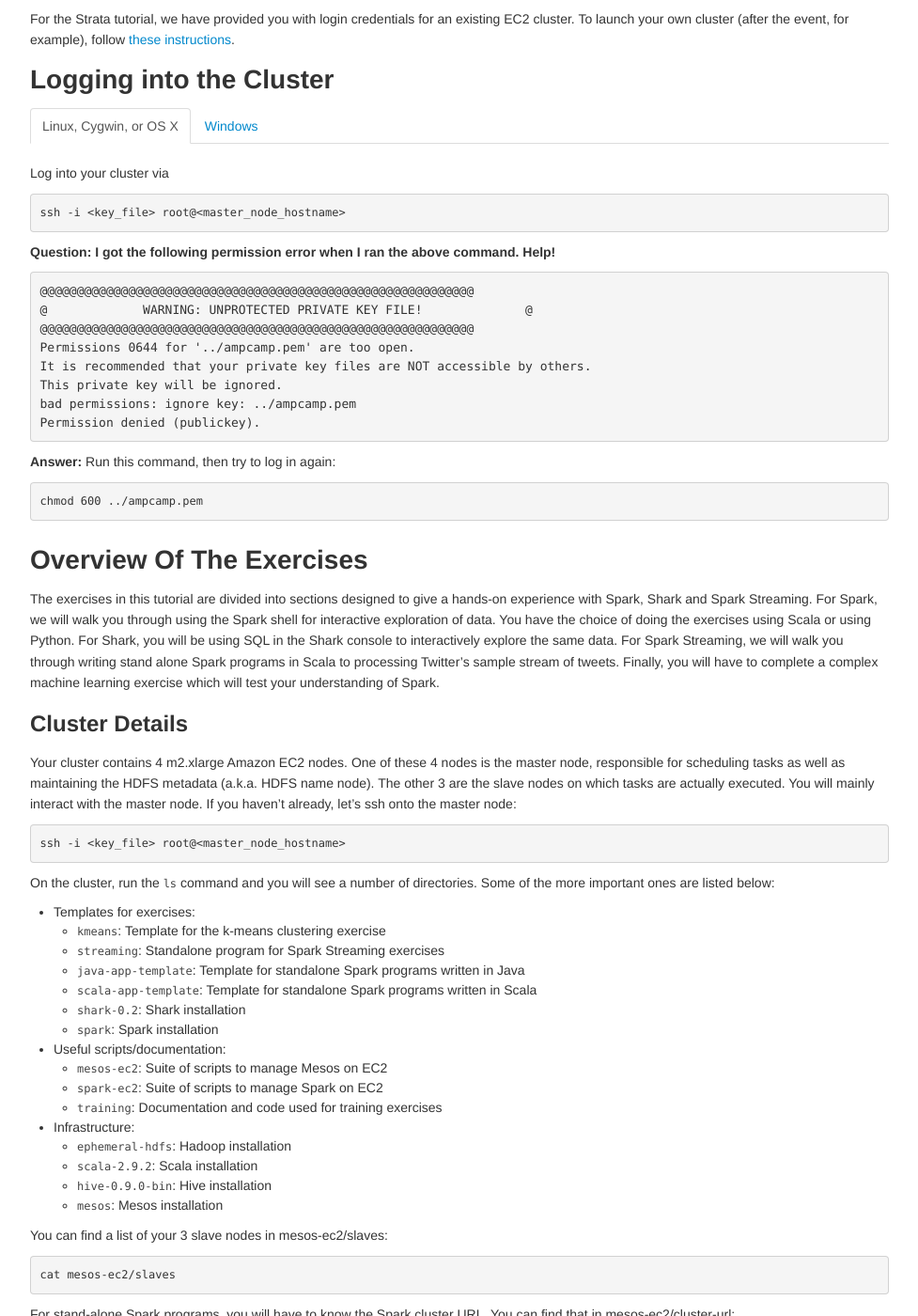
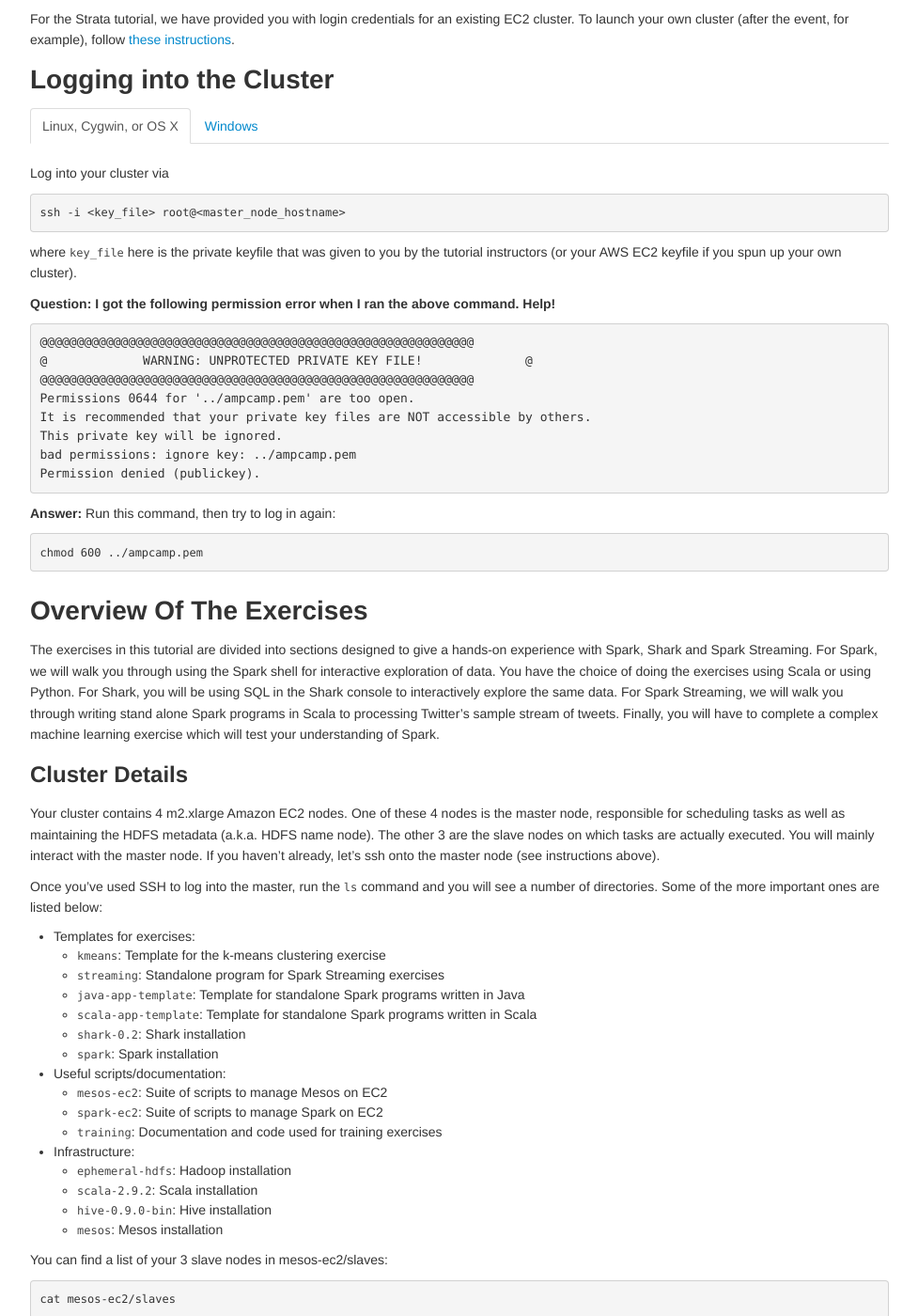
Before and after one commit to databricks/spark-training, a Jekyll site: the page built from strata_2013/index.md, in a window 1280 px wide and 1400 px high, scrolled down 757 px. Shown: the whole window at 94% size, without its empty margins (151-1128 px from the left). Built offline with Jekyll 4.4.1, drawn with Linux system fonts in a browser that asks for light colours; some of the changed text lies outside the part shown.

Commit message:
Closes #20.

```diff
--- a/strata_2013/index.md
+++ b/strata_2013/index.md
@@ -56,6 +56,8 @@
 
     ssh -i <key_file> root@<master_node_hostname>
 
+where `key_file` here is the private keyfile that was given to you by the tutorial instructors (or your AWS EC2 keyfile if you spun up your own cluster).
+
 __Question: I got the following permission error when I ran the above command. Help!__
 
 <pre class="nocode">
@@ -106,11 +108,9 @@
 One of these 4 nodes is the master node, responsible for scheduling tasks as well as maintaining the HDFS metadata (a.k.a. HDFS name node).
 The other 3 are the slave nodes on which tasks are actually executed.
 You will mainly interact with the master node.
-If you haven't already, let's ssh onto the master node:
+If you haven't already, let's ssh onto the master node (see instructions above).
 
-    ssh -i <key_file> root@<master_node_hostname>
-
-On the cluster, run the `ls` command and you will see a number of directories.
+Once you've used SSH to log into the master, run the `ls` command and you will see a number of directories.
 Some of the more important ones are listed below:
 
 - Templates for exercises:
```
Also changed, not shown: other parts of strata_2013/index.md (+1 -1 lines).
